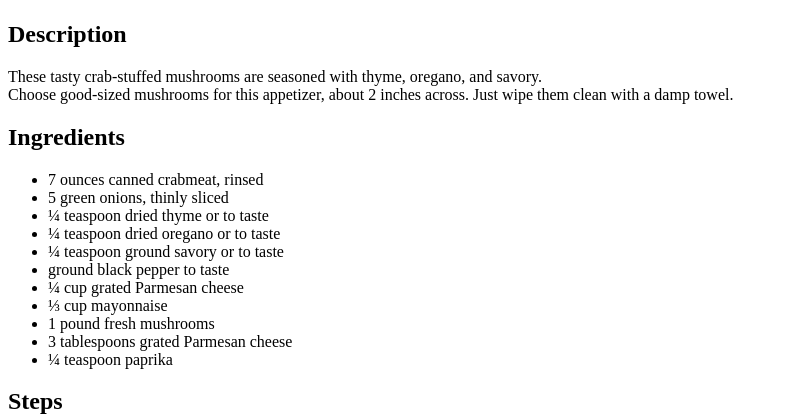
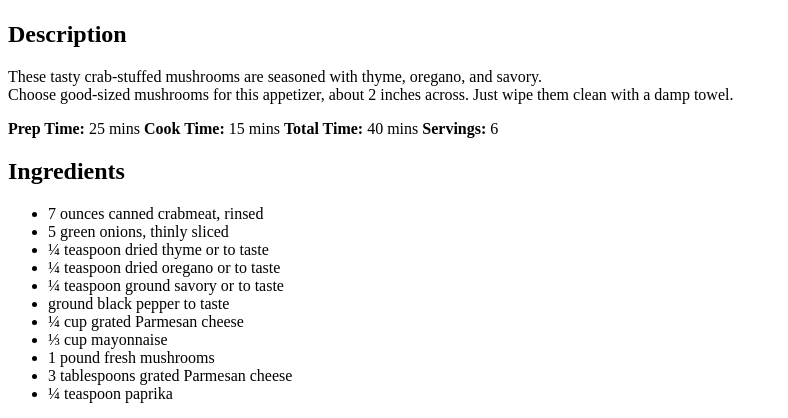
Before and after one commit to DanielOch8a/odin-recipes, a plain HTML site: page recipes/crab_stuffed_mushrooms.html in a window 1280 px wide. Shown: the part 409-827 px from the top of the page, without its empty margins (0-788 px from the left). Drawn offline with Linux system fonts and the light colour scheme.

Commit message:
Add more description to Crab-Stuffed Mushrooms

```diff
--- a/recipes/crab_stuffed_mushrooms.html
+++ b/recipes/crab_stuffed_mushrooms.html
@@ -15,6 +15,9 @@
     <h2>Description</h2>
     <p>
         These tasty crab-stuffed mushrooms are seasoned with thyme, oregano, and savory.<br> Choose good-sized mushrooms for this appetizer, about 2 inches across. Just wipe them clean with a damp towel.
+    </p>
+    <p>
+        <b>Prep Time:</b> 25 mins <b>Cook Time:</b> 15 mins <b>Total Time:</b> 40 mins <b>Servings:</b> 6
     </p>
 
     <h2>Ingredients</h2>
```
